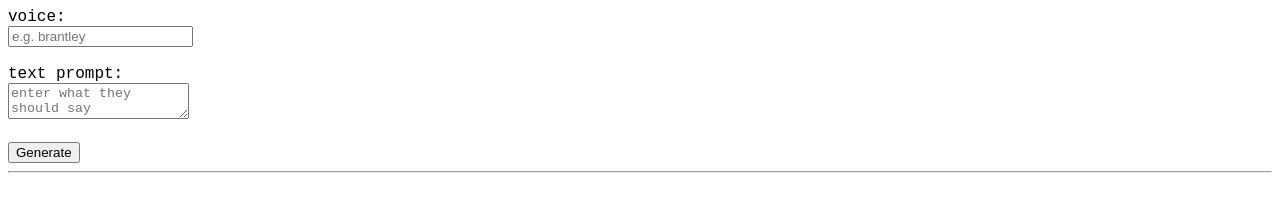
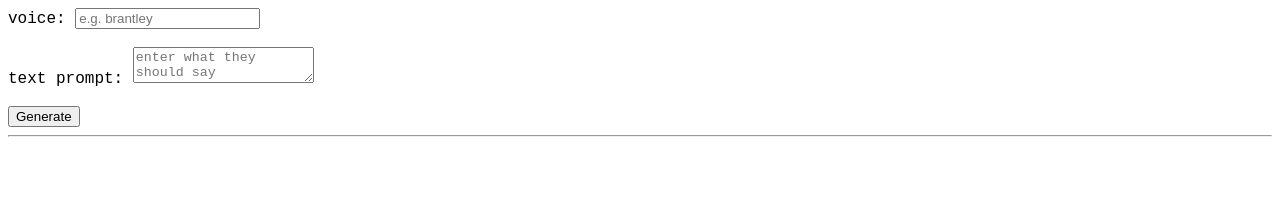
Before and after one commit to ilikekeyboards4924/qwen3_tts_site, a plain HTML site: page index.html in a window 1280 px wide. Drawn offline with Linux system fonts and the light colour scheme.

Commit message:
remove break rows

```diff
--- a/index.html
+++ b/index.html
@@ -5,10 +5,10 @@
     <link rel="stylesheet" href="styles.css">
 </head>
 <body>
-    <label for="character">voice:</label><br>
+    <label for="character">voice:</label>
     <input type="text" id="voice" placeholder="e.g. brantley"><br><br>
 
-    <label for="prompt">text prompt:</label><br>
+    <label for="prompt">text prompt:</label>
     <textarea id="prompt" placeholder="enter what they should say"></textarea><br><br>
 
     <button onclick="generateAudio()">Generate</button>
```
